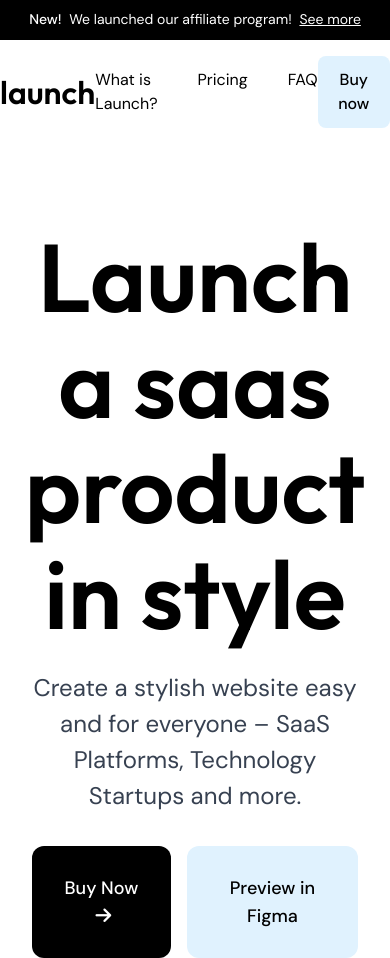
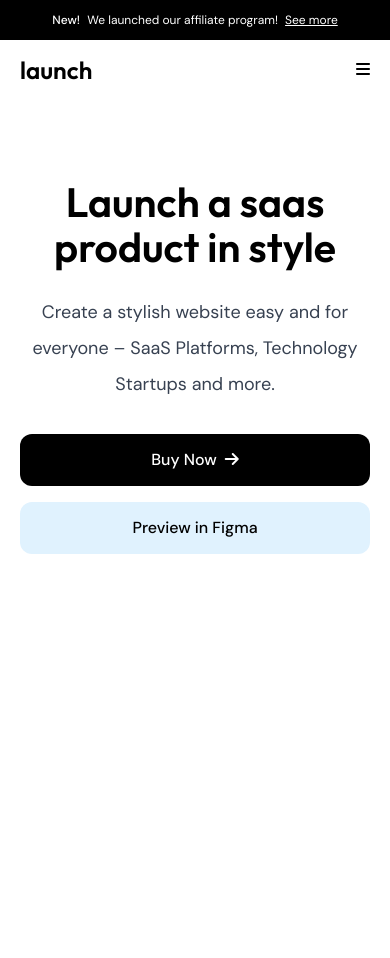
Before and after one commit to KostasKv/saas-site, a React (Vite) app: page / in a window 390 px wide. After the commit the page ends 844 px from the top, so only its background shows below. Built offline with nearby package versions, Linux system fonts and the light colour scheme.

Commit message:
Responsive fix and hamburger menu icon added

```diff
--- a/src/App.jsx
+++ b/src/App.jsx
@@ -4,47 +4,48 @@ function App() {
   return (
     <div class="font-primary">
       <div className="w-full h-10 bg-black flex items-center justify-center">
-        <p className="text-white text-sm leading-tight">
+        <p className="text-white leading-tight text-xs sm:text-sm">
           <strong class="mr-1 font-medium">New!</strong> We launched our
           affiliate program! <a class="underline ml-1">See more</a>
         </p>
       </div>
-      <div class="flex justify-around mt-4 items-center">
+      <div class="flex justify-between sm:justify-around mt-4 items-center px-5">
         <a
           href=""
-          className="text-black text-[32px] font-semibold leading-7 font-heading"
+          className="text-black font-semibold leading-7 font-heading text-[clamp(1.5rem,2.13vw+1rem,2rem)]"
         >
           launch
         </a>
-        <div class="flex gap-10">
+        <a href="" className="sm:hidden">
+          <i className="fa fa-bars"></i>
+        </a>
+        <div class="hidden gap-10 sm:flex">
           <a href="">What is Launch?</a>
           <a href="">Pricing</a>
           <a href="faq">FAQ</a>
         </div>
-        <button className="bg-sky-100 rounded-lg font-medium px-5 py-3 duration-75 hover:bg-sky-300">
+        <button className="hidden bg-sky-100 rounded-lg font-medium px-5 py-3  hover:bg-sky-300 sm:inline-block">
           Buy now
         </button>
       </div>
-      <div className="grid grid-cols-[1fr_min(50rem,calc(100%-64px))_1fr] mt-24">
-        <div class="flex flex-col col-[2] items-center">
-          <h1 className="text-center text-black text-8xl font-semibold font-heading leading-[1.1]">
+      <div class="flex flex-col items-center mx-auto mt-24 px-5 sm:max-w-[50rem]">
+        <h1 className="text-center text-black text-[clamp(2rem,6.4vw+1rem,6rem)] font-semibold font-heading leading-[1.1]">
           Launch a saas product in style
         </h1>
-          <p className="text-center text-gray-700 text-[24px] font-normal leading-9 mt-[1.5rem]">
+        <p className="text-center text-gray-700 text-lg sm:text-2xl font-normal leading-9 mt-[1.5rem]">
           Create a stylish website easy and for everyone – SaaS Platforms,
           Technology Startups and more.
         </p>
-          <div className="flex mt-[2rem] text-lg font-medium gap-4">
-            <button className="bg-black text-center text-white rounded-xl px-8 py-7">
-              Buy Now{" "}
-              <span className="ml-1">
+        <div className="flex flex-col mt-[2rem] font-medium gap-4 w-full justify-center sm:flex-row sm:text-lg">
+          <button className="bg-black text-center text-white rounded-xl py-3.5 px-8 sm:py-7">
+            Buy Now
+            <span className="ml-2">
               <i class="fa fa-arrow-right"></i>
             </span>
           </button>
-            <button className="bg-sky-100 text-center text-black rounded-xl px-8 py-7 duration-75 hover:bg-sky-300">
+          <button className="bg-sky-100 text-center text-black rounded-xl px-8 py-3.5 hover:bg-sky-300">
             Preview in Figma
           </button>
-          </div>
         </div>
       </div>
       <footer></footer>
```
Lines whose indentation alone changed are shown as unchanged.
